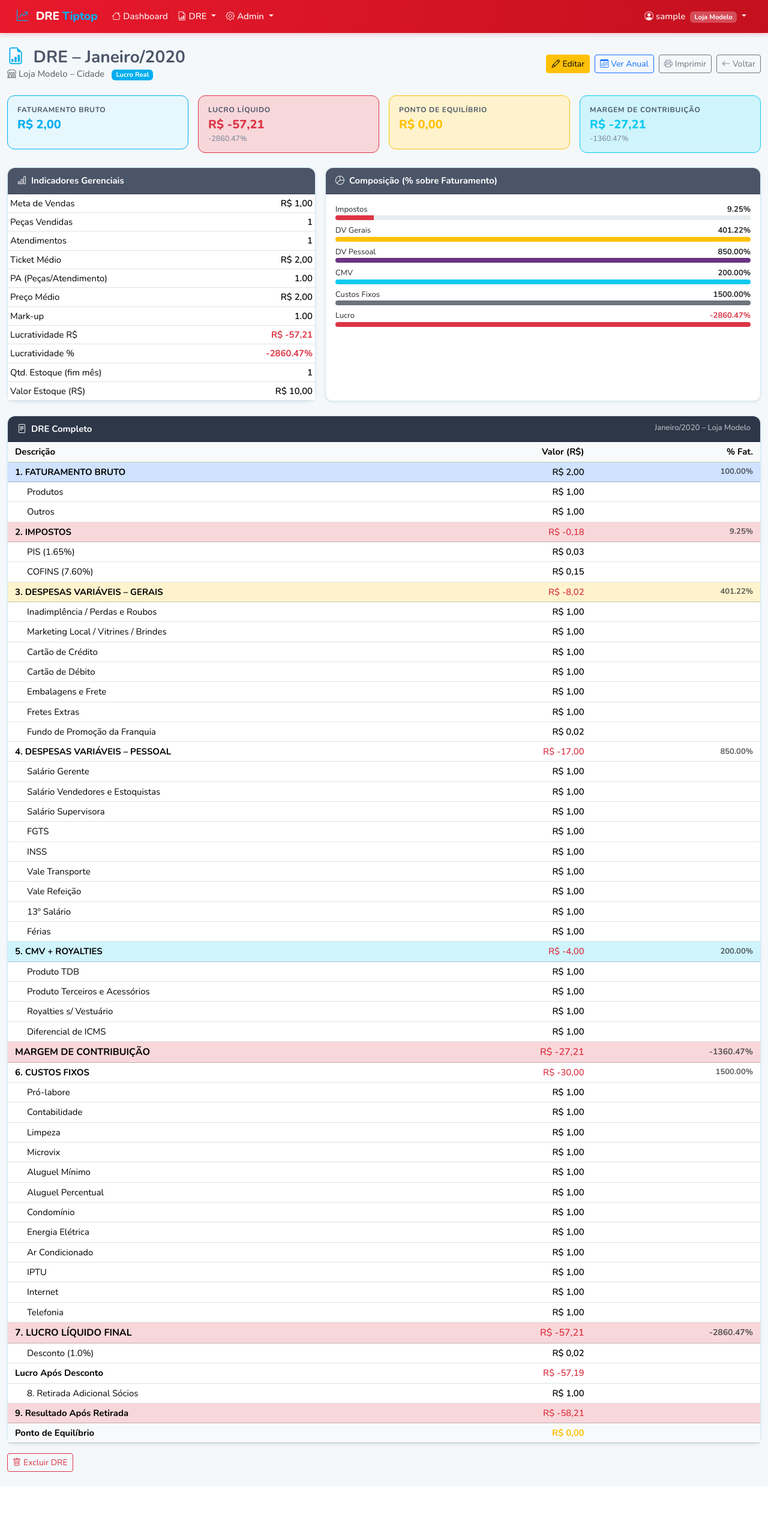
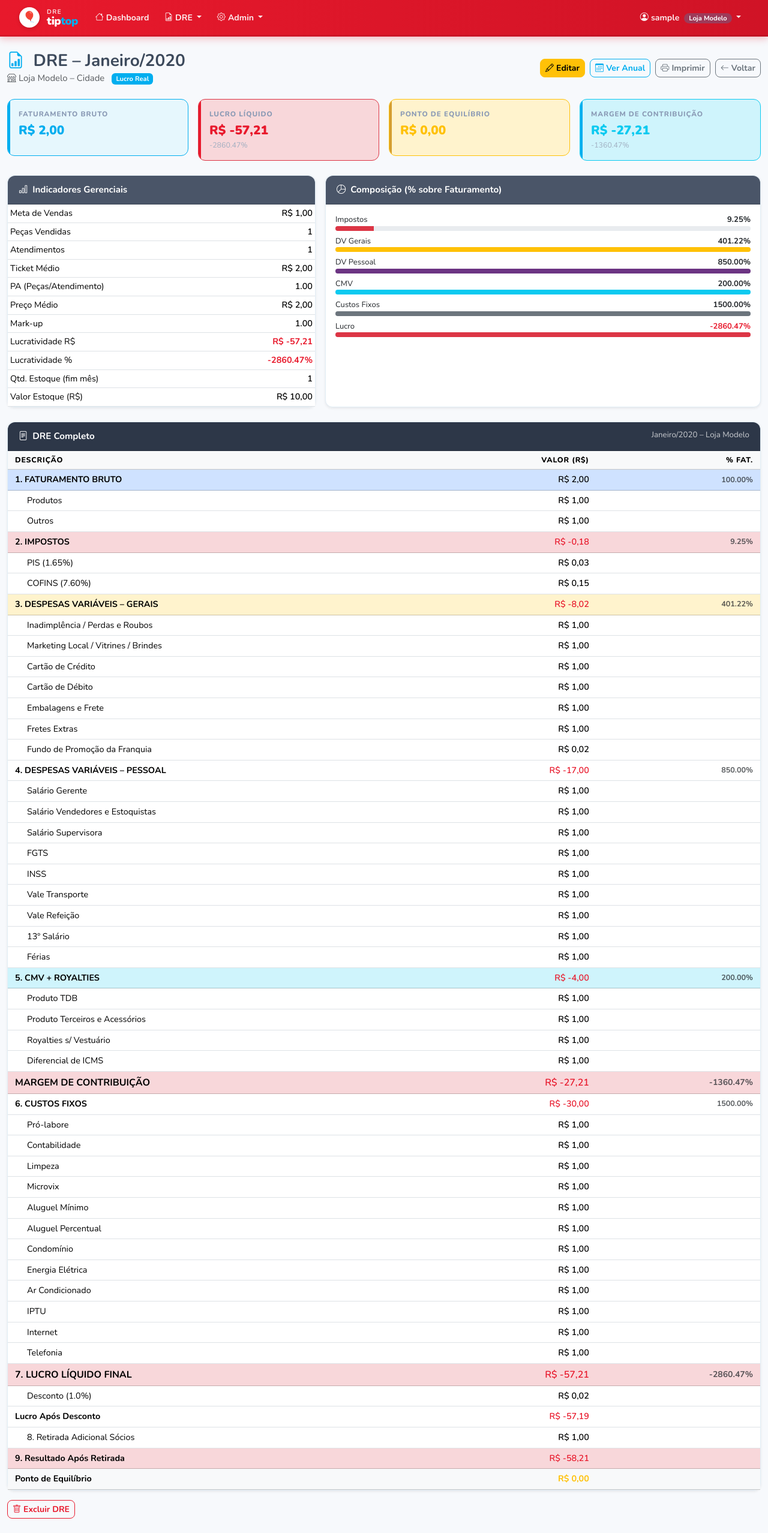
Before and after one commit to wandersonsantostiptop/DreTiptop, a Flask app: page /dre/1 in a window 1280 px wide. Shown: the whole page at 60% size. Before the commit the page ends 2454 px from the top, so only its background shows below. Run offline with Flask 3, Linux system fonts and the light colour scheme; a user stored in the database is signed in; tables that the repository leaves empty hold one stand-in row (values such as "Sample post").

Commit message:
Refine visual identity to match Tiptop brand
- Update navbar brand with balloon icon and tiptop lowercase style
- Improve CSS with cleaner spacing, card left-border accents
- Consistent color usage across all components
- Better dropdown and form styling

Co-Authored-By: Claude Sonnet 4.6 <noreply@anthropic.com>

```diff
--- a/static/css/style.css
+++ b/static/css/style.css
@@ -1,19 +1,21 @@
-/* ── DRE Tiptop – Brand Identity (Azul + Vermelho) ───────────────────────── */
+/* ── DRE Tiptop – Brand Identity ─────────────────────────────────────────── */
 
-@import url('https://fonts.googleapis.com/css2?family=Nunito:wght@400;600;700;800&display=swap');
+@import url('https://fonts.googleapis.com/css2?family=Nunito:wght@400;600;700;800;900&display=swap');
 
 :root {
-  --tt-blue:        #00AEEF;   /* Azul Tiptop */
+  --tt-blue:        #00AEEF;
   --tt-blue-dark:   #0090C8;
   --tt-blue-light:  #E6F7FD;
-  --tt-red:         #E8192C;   /* Vermelho Tiptop */
+  --tt-red:         #E8192C;
   --tt-red-dark:    #C4101F;
   --tt-red-light:   #FDEBEC;
   --tt-white:       #FFFFFF;
-  --tt-gray-bg:     #F4F8FB;
-  --tt-gray-text:   #4A5568;
-  --tt-border:      #D1E9F6;
+  --tt-gray-bg:     #F7F9FC;
+  --tt-gray-text:   #3D4A5C;
+  --tt-border:      #E2EEF6;
+  --tt-shadow:      rgba(0,0,0,0.08);
   --font-base: 'Nunito', 'Segoe UI', system-ui, sans-serif;
+  --radius: 12px;
 }
 
 /* ── Reset / Base ────────────────────────────────────────────────────────── */
@@ -24,205 +26,353 @@ body {
   font-size: 0.93rem;
 }
 
+a { color: var(--tt-blue); }
+a:hover { color: var(--tt-blue-dark); }
+
 /* ── Navbar ─────────────────────────────────────────────────────────────── */
 .navbar {
-  background: linear-gradient(90deg, var(--tt-red) 0%, var(--tt-red-dark) 100%) !important;
-  box-shadow: 0 2px 8px rgba(232,25,44,0.25);
-  padding: 0.5rem 1rem;
+  background: linear-gradient(90deg, var(--tt-red) 0%, #d01326 100%) !important;
+  box-shadow: 0 3px 12px rgba(232,25,44,0.30);
+  padding: 0.45rem 1.25rem;
+  border-bottom: 3px solid rgba(0,0,0,0.08);
 }
 
+/* Brand */
 .navbar-brand {
-  font-size: 1.2rem;
-  font-weight: 800;
-  letter-spacing: -0.3px;
-  color: #fff !important;
+  display: flex;
+  align-items: center;
+  gap: 4px;
+  text-decoration: none !important;
 }
 
-.navbar-brand .bi {
-  color: var(--tt-blue) !important;
+.brand-logo-circle {
+  width: 34px;
+  height: 34px;
+  background: #fff;
+  border-radius: 50%;
+  display: flex;
+  align-items: center;
+  justify-content: center;
+  font-size: 1.1rem;
+  line-height: 1;
+  box-shadow: 0 2px 6px rgba(0,0,0,0.15);
+  flex-shrink: 0;
+}
+
+.brand-text {
+  display: flex;
+  flex-direction: column;
+  line-height: 1;
+}
+
+.brand-dre {
+  font-size: 0.65rem;
+  font-weight: 700;
+  letter-spacing: 0.12em;
+  color: rgba(255,255,255,0.85);
+  text-transform: uppercase;
+  line-height: 1.1;
+}
+
+.brand-tiptop {
+  font-size: 1.15rem;
+  font-weight: 900;
+  color: #fff;
+  letter-spacing: -0.5px;
+  line-height: 1;
+}
+
+.brand-tiptop span {
+  color: var(--tt-blue);
 }
 
 .navbar .nav-link {
-  color: rgba(255,255,255,0.9) !important;
-  font-weight: 600;
-  transition: color 0.15s;
+  color: rgba(255,255,255,0.92) !important;
+  font-weight: 700;
+  font-size: 0.88rem;
+  padding: 0.5rem 0.8rem !important;
+  border-radius: 8px;
+  transition: background 0.15s, color 0.15s;
 }
 
 .navbar .nav-link:hover,
 .navbar .nav-link.active {
   color: #fff !important;
-  text-decoration: underline;
-  text-underline-offset: 3px;
+  background: rgba(255,255,255,0.15);
 }
 
 .navbar .dropdown-menu {
   border: none;
-  box-shadow: 0 4px 20px rgba(0,0,0,0.12);
-  border-radius: 10px;
+  box-shadow: 0 6px 24px rgba(0,0,0,0.14);
+  border-radius: var(--radius);
   border-top: 3px solid var(--tt-blue);
+  padding: 6px;
+  min-width: 200px;
+}
+
+.navbar .dropdown-item {
+  border-radius: 8px;
+  font-weight: 600;
+  font-size: 0.88rem;
+  padding: 7px 12px;
+  color: var(--tt-gray-text);
+}
+
+.navbar .dropdown-item:hover {
+  background: var(--tt-blue-light);
+  color: var(--tt-blue-dark);
+}
+
+.navbar .dropdown-item .bi {
+  color: var(--tt-blue);
 }
 
 .navbar .badge.bg-light {
-  background: rgba(255,255,255,0.25) !important;
+  background: rgba(255,255,255,0.22) !important;
+  color: #fff !important;
+  font-size: 0.7rem;
+  border-radius: 20px;
+  padding: 3px 8px;
+}
+
+/* User badge na navbar */
+.navbar .nav-link .badge {
+  background: rgba(0,174,239,0.25) !important;
   color: #fff !important;
 }
 
 /* ── Botões ──────────────────────────────────────────────────────────────── */
+.btn {
+  font-weight: 700;
+  border-radius: 8px;
+  font-size: 0.88rem;
+}
+
 .btn-primary {
   background: var(--tt-blue) !important;
   border-color: var(--tt-blue) !important;
-  font-weight: 700;
 }
 .btn-primary:hover {
   background: var(--tt-blue-dark) !important;
   border-color: var(--tt-blue-dark) !important;
 }
 
-.btn-danger, .btn-outline-danger:hover {
+.btn-danger {
   background: var(--tt-red) !important;
   border-color: var(--tt-red) !important;
 }
+.btn-danger:hover {
+  background: var(--tt-red-dark) !important;
+  border-color: var(--tt-red-dark) !important;
+}
 
-.btn-success {
-  font-weight: 700;
+.btn-outline-primary {
+  color: var(--tt-blue) !important;
+  border-color: var(--tt-blue) !important;
 }
+.btn-outline-primary:hover {
+  background: var(--tt-blue) !important;
+  color: #fff !important;
+}
+
+.btn-outline-danger {
+  color: var(--tt-red) !important;
+  border-color: var(--tt-red) !important;
+}
+.btn-outline-danger:hover {
+  background: var(--tt-red) !important;
+  color: #fff !important;
+  border-color: var(--tt-red) !important;
+}
+
+.btn-success { font-weight: 700; }
 
 /* ── Cards ───────────────────────────────────────────────────────────────── */
 .card {
-  border-radius: 12px;
+  border-radius: var(--radius);
   border: 1px solid var(--tt-border);
-  box-shadow: 0 2px 8px rgba(0,174,239,0.06);
+  box-shadow: 0 2px 10px var(--tt-shadow);
+  background: #fff;
 }
 
 .card-header {
-  border-radius: 12px 12px 0 0 !important;
-  padding: 10px 16px;
+  border-radius: var(--radius) var(--radius) 0 0 !important;
+  padding: 12px 18px;
   font-weight: 700;
+  font-size: 0.95rem;
 }
 
-/* Header azul Tiptop para cards principais */
-.card-header.bg-primary,
-.card-header[style*="background:#1a6faf"],
-.card-header[style*="background:#117a65"],
-.card-header[style*="background:#2c3e50"] {
+.card-header.bg-primary {
   background: var(--tt-blue) !important;
+  border-color: var(--tt-blue) !important;
+  color: #fff;
+}
+
+.card-header.bg-danger {
+  background: var(--tt-red) !important;
+  border-color: var(--tt-red) !important;
+  color: #fff;
 }
 
 /* ── Stat Cards ─────────────────────────────────────────────────────────── */
 .stat-card {
-  border: 1.5px solid;
-  border-radius: 12px;
-  padding: 14px 16px;
-  min-height: 90px;
-  transition: transform 0.15s, box-shadow 0.15s;
+  border: 1.5px solid var(--tt-border);
+  border-radius: var(--radius);
+  padding: 16px 18px;
+  min-height: 95px;
+  transition: transform 0.18s, box-shadow 0.18s;
   background: #fff;
+  position: relative;
+  overflow: hidden;
 }
 
 .stat-card:hover {
-  transform: translateY(-3px);
-  box-shadow: 0 6px 18px rgba(0,174,239,0.15);
+  transform: translateY(-4px);
+  box-shadow: 0 8px 24px rgba(0,174,239,0.18);
 }
 
+.stat-card::before {
+  content: '';
+  position: absolute;
+  top: 0; left: 0;
+  width: 4px;
+  height: 100%;
+  background: var(--tt-blue);
+  border-radius: 4px 0 0 4px;
+}
+
+.stat-card.border-danger::before { background: var(--tt-red); }
+.stat-card.border-success::before { background: #38a169; }
+.stat-card.border-warning::before { background: #d69e2e; }
+
 .stat-label {
-  font-size: 0.75rem;
-  font-weight: 700;
+  font-size: 0.73rem;
+  font-weight: 800;
   text-transform: uppercase;
-  letter-spacing: .06em;
-  color: var(--tt-gray-text);
-  margin-bottom: 4px;
+  letter-spacing: .08em;
+  color: #8a9ab5;
+  margin-bottom: 5px;
 }
 
 .stat-value {
-  font-size: 1.25rem;
-  font-weight: 800;
+  font-size: 1.3rem;
+  font-weight: 900;
   line-height: 1.2;
+  color: var(--tt-gray-text);
 }
 
 .stat-sub {
-  font-size: 0.78rem;
-  color: #718096;
-  margin-top: 2px;
+  font-size: 0.77rem;
+  color: #a0aec0;
+  margin-top: 3px;
 }
-
-/* Cores das stat-cards seguindo paleta Tiptop */
-.bg-primary-subtle  { background: var(--tt-blue-light) !important; }
-.border-primary     { border-color: var(--tt-blue) !important; }
-.text-primary       { color: var(--tt-blue) !important; }
 
 /* ── Month Cards ─────────────────────────────────────────────────────────── */
 .month-card {
   display: block;
   border: 1.5px solid var(--tt-border);
   border-radius: 10px;
-  padding: 10px 8px;
+  padding: 11px 8px;
   text-align: center;
   background: #fff;
-  transition: all 0.15s;
+  transition: all 0.18s;
   color: inherit;
+  text-decoration: none !important;
 }
 
 .month-card:hover {
-  box-shadow: 0 4px 14px rgba(0,174,239,0.18);
+  box-shadow: 0 5px 16px rgba(0,174,239,0.18);
   border-color: var(--tt-blue);
-  transform: translateY(-2px);
+  transform: translateY(-3px);
   color: inherit;
 }
 
 .month-card.empty {
-  background: #f9fbfd;
+  background: #fafcfe;
   border-style: dashed;
-  border-color: #b3d9ef;
+  border-color: #c8dff0;
 }
 
-.month-card.positive { border-left: 3px solid #38a169; }
-.month-card.negative { border-left: 3px solid var(--tt-red); }
+.month-card.positive { border-top: 3px solid #38a169; }
+.month-card.negative { border-top: 3px solid var(--tt-red); }
 
 .month-name {
   font-weight: 800;
-  font-size: 0.78rem;
+  font-size: 0.75rem;
   text-transform: uppercase;
-  letter-spacing: .06em;
+  letter-spacing: .08em;
   color: var(--tt-blue-dark);
 }
 
-.month-fat  { font-size: 0.68rem; color: #718096; margin-top: 2px; }
-.month-lucro { font-weight: 800; font-size: 0.78rem; margin-top: 2px; }
-.month-pct  { font-size: 0.72rem; }
+.month-fat   { font-size: 0.68rem; color: #a0aec0; margin-top: 2px; }
+.month-lucro { font-weight: 800; font-size: 0.8rem; margin-top: 3px; }
+.month-pct   { font-size: 0.72rem; }
 
 /* ── Login page ──────────────────────────────────────────────────────────── */
 .login-page {
-  background: linear-gradient(135deg, var(--tt-blue) 0%, var(--tt-blue-dark) 50%, var(--tt-red-dark) 100%);
+  background: linear-gradient(135deg, #0090C8 0%, #005f87 45%, var(--tt-red-dark) 100%);
   min-height: 100vh;
+}
+
+.login-card {
+  border: none !important;
+  border-radius: 16px !important;
+  overflow: hidden;
+  box-shadow: 0 20px 60px rgba(0,0,0,0.25) !important;
 }
 
 .login-card .card-header {
   background: linear-gradient(90deg, var(--tt-red) 0%, var(--tt-red-dark) 100%) !important;
   text-align: center;
-  padding: 28px 20px 20px;
-  border-radius: 12px 12px 0 0 !important;
+  padding: 32px 24px 24px;
+  border-radius: 0 !important;
 }
 
 .login-logo {
-  width: 72px;
-  height: 72px;
+  width: 76px;
+  height: 76px;
   background: rgba(255,255,255,0.2);
   border-radius: 50%;
   display: flex;
   align-items: center;
   justify-content: center;
-  margin: 0 auto 12px;
-  font-size: 2rem;
+  margin: 0 auto 14px;
+  font-size: 2.2rem;
+  line-height: 1;
+  box-shadow: 0 4px 12px rgba(0,0,0,0.15);
+}
+
+.login-card .card-body {
+  background: #fff;
+}
+
+.login-card .card-footer {
+  background: var(--tt-blue-light) !important;
+  border-top: 1px solid var(--tt-border) !important;
 }
 
 /* ── Tables ──────────────────────────────────────────────────────────────── */
-.table thead.table-dark th {
+.table {
+  font-size: 0.9rem;
+}
+
+.table thead th {
+  font-weight: 800;
+  font-size: 0.78rem;
+  text-transform: uppercase;
+  letter-spacing: 0.06em;
+}
+
+.table thead.table-dark th,
+.table thead.thead-red th {
   background: var(--tt-red) !important;
   border-color: var(--tt-red-dark) !important;
+  color: #fff;
   font-weight: 700;
 }
 
 .dre-table td, .dre-table th {
-  padding: 5px 12px;
+  padding: 6px 12px;
   vertical-align: middle;
 }
 
@@ -230,39 +380,58 @@ body {
   background-color: var(--tt-blue-light);
 }
 
-.table-primary {
-  background: var(--tt-blue-light) !important;
-}
+.table-primary { background: var(--tt-blue-light) !important; }
 
-/* ── Dashboard header ────────────────────────────────────────────────────── */
-h3.fw-bold .text-primary { color: var(--tt-blue) !important; }
-h3.fw-bold .bi { color: var(--tt-blue); }
+/* ── Color overrides ─────────────────────────────────────────────────────── */
+.bg-primary-subtle { background: var(--tt-blue-light) !important; }
+.border-primary    { border-color: var(--tt-blue) !important; }
+.text-primary      { color: var(--tt-blue) !important; }
+.text-danger       { color: var(--tt-red) !important; }
 
-/* ── Alerts / badges ─────────────────────────────────────────────────────── */
 .badge.bg-primary { background: var(--tt-blue) !important; }
 .badge.bg-success { background: #38a169 !important; }
 .badge.bg-danger  { background: var(--tt-red) !important; }
 .badge.bg-info    { background: var(--tt-blue) !important; }
+.badge.bg-warning { background: #d69e2e !important; color: #fff !important; }
 
-.alert-primary {
+.alert-primary, .alert-info {
   background: var(--tt-blue-light);
   border-color: var(--tt-blue);
   color: var(--tt-blue-dark);
 }
 
-.alert-info {
-  background: var(--tt-blue-light);
-  border-color: var(--tt-blue);
-  color: var(--tt-blue-dark);
+.alert-danger {
+  background: var(--tt-red-light);
+  border-color: var(--tt-red);
+  color: var(--tt-red-dark);
 }
 
-/* ── Form ────────────────────────────────────────────────────────────────── */
+/* ── Section headers ─────────────────────────────────────────────────────── */
+.card-header[style*="background:#c0392b"] { background: var(--tt-red) !important; }
+.card-header[style*="background:#7d3c98"] { background: #6c3483 !important; }
+.card-header[style*="background:#b7770d"] { background: #d4830f !important; }
+.card-header.bg-secondary { background: #4A5568 !important; }
+.card-header.bg-dark      { background: #2d3748 !important; }
+
+/* ── Forms ───────────────────────────────────────────────────────────────── */
+.form-control, .form-select {
+  border-radius: 8px;
+  border-color: var(--tt-border);
+  font-size: 0.9rem;
+}
+
 .form-control:focus, .form-select:focus {
   border-color: var(--tt-blue);
-  box-shadow: 0 0 0 0.2rem rgba(0,174,239,0.2);
+  box-shadow: 0 0 0 0.2rem rgba(0,174,239,0.18);
 }
 
-.form-label.fw-semibold { color: #2d3748; }
+.form-label { font-weight: 700; font-size: 0.88rem; color: #2d3748; }
+
+.input-group-text {
+  background: var(--tt-blue-light);
+  border-color: var(--tt-border);
+  color: var(--tt-blue);
+}
 
 /* ── Collapsible chevron ─────────────────────────────────────────────────── */
 [data-bs-toggle="collapse"] .bi-chevron-down {
@@ -272,16 +441,26 @@ h3.fw-bold .bi { color: var(--tt-blue); }
   transform: rotate(-90deg);
 }
 
-/* ── Section headers coloridos ───────────────────────────────────────────── */
-.card-header[style*="background:#c0392b"] { background: var(--tt-red)  !important; }
-.card-header[style*="background:#7d3c98"] { background: #6c3483 !important; }
-.card-header[style*="background:#b7770d"] { background: #d4830f !important; }
-.card-header.bg-secondary { background: #4A5568 !important; }
-.card-header.bg-dark      { background: #2d3748 !important; }
+/* ── Page titles ─────────────────────────────────────────────────────────── */
+.page-title {
+  font-size: 1.4rem;
+  font-weight: 900;
+  color: var(--tt-gray-text);
+}
+
+.page-title .bi { color: var(--tt-blue); }
+
+h3.fw-bold .text-primary { color: var(--tt-blue) !important; }
+h3.fw-bold .bi { color: var(--tt-blue); }
+
+/* ── Breadcrumb ──────────────────────────────────────────────────────────── */
+.breadcrumb { font-size: 0.82rem; }
+.breadcrumb-item.active { color: var(--tt-gray-text); font-weight: 600; }
+.breadcrumb-item a { color: var(--tt-blue); text-decoration: none; font-weight: 600; }
 
 /* ── Scrollbar ───────────────────────────────────────────────────────────── */
 ::-webkit-scrollbar { width: 6px; height: 6px; }
-::-webkit-scrollbar-track { background: #f1f1f1; }
+::-webkit-scrollbar-track { background: #f1f4f9; }
 ::-webkit-scrollbar-thumb { background: var(--tt-blue); border-radius: 3px; }
 
 /* ── Print ───────────────────────────────────────────────────────────────── */
@@ -291,5 +470,11 @@ h3.fw-bold .bi { color: var(--tt-blue); }
   body { background: white; }
 }
 
-/* ── Progress bar purple ─────────────────────────────────────────────────── */
+/* ── Misc ────────────────────────────────────────────────────────────────── */
 .bg-purple { background-color: #6c3483 !important; }
+
+.dropdown-item.text-danger { color: var(--tt-red) !important; }
+.dropdown-item.text-danger:hover { background: var(--tt-red-light); }
+
+/* Main container spacing */
+main.container-fluid { padding-top: 1.5rem !important; }
--- a/templates/base.html
+++ b/templates/base.html
@@ -13,10 +13,12 @@
 {% if current_user.is_authenticated %}
 <nav class="navbar navbar-expand-lg navbar-dark bg-primary">
   <div class="container-fluid">
-    <a class="navbar-brand fw-bold" href="{{ url_for('dashboard') }}">
-      <i class="bi bi-graph-up-arrow me-2" style="color:var(--tt-blue)"></i>
-      <span style="color:#fff;font-weight:800;letter-spacing:-0.3px">DRE</span>
-      <span style="color:var(--tt-blue);font-weight:800"> Tiptop</span>
+    <a class="navbar-brand" href="{{ url_for('dashboard') }}">
+      <div class="brand-logo-circle">🎈</div>
+      <div class="brand-text ms-2">
+        <span class="brand-dre">DRE</span>
+        <span class="brand-tiptop">tip<span>top</span></span>
+      </div>
     </a>
     <button class="navbar-toggler" type="button" data-bs-toggle="collapse" data-bs-target="#navMain">
       <span class="navbar-toggler-icon"></span>
```
